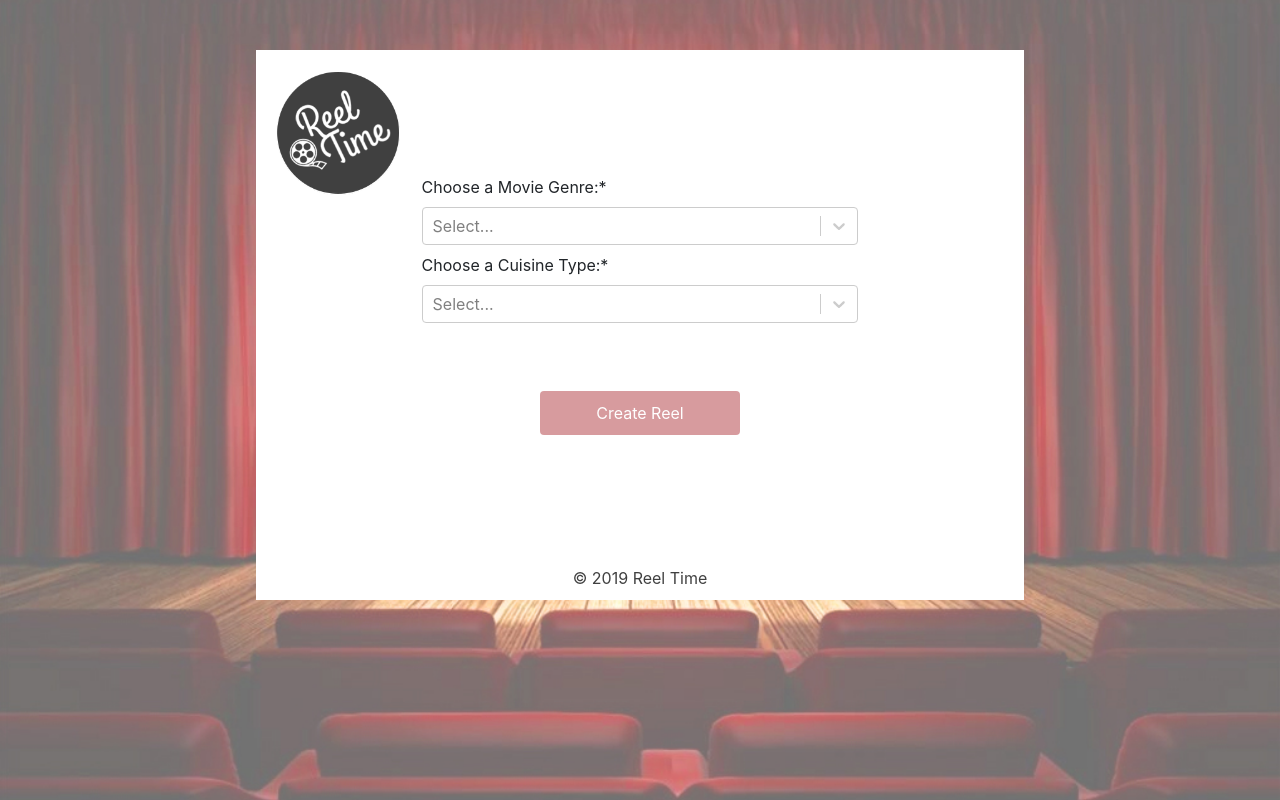
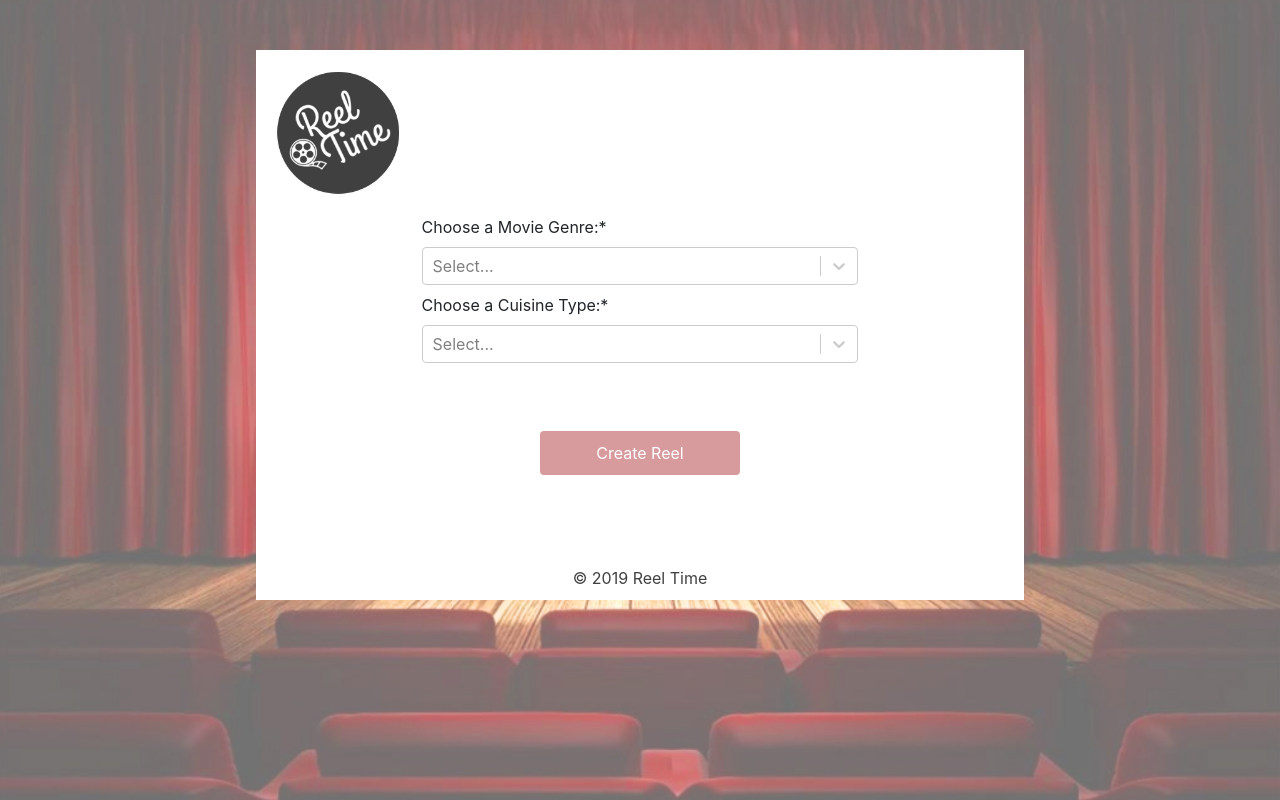
Before and after one commit to seanbelverstone/Reel-Time, a React (Create React App) app in the folder client/: page /dashboard in a window 1280 px wide. Built offline with nearby package versions, Linux system fonts and the light colour scheme.

Commit message:
deleted 125px of padding from style.css. Back to Normal.

```diff
--- a/client/src/components/LoginForm/style.css
+++ b/client/src/components/LoginForm/style.css
@@ -6,10 +6,6 @@
 #password {
     width:100%;
     margin: 0 auto;
-}
-
-.form-container {
-    padding-top: 125px;
 }
 
 .formErrors {
@@ -25,6 +21,7 @@ form {
     max-width: 60%;
     margin: 0 auto;
 }
+
 .button-container {
     text-align: center;
 }
--- a/client/src/components/Logo/style.css
+++ b/client/src/components/Logo/style.css
@@ -1,5 +1,5 @@
 .logo-container {
-    position: absolute;
+    position: relative;
 }
 
 img {
--- a/client/src/components/NewUserForm/style.css
+++ b/client/src/components/NewUserForm/style.css
@@ -1,6 +1,5 @@
 .form-container {
     position: relative;
-    padding-top: 125px;
 }
 
 .form-group {
```
